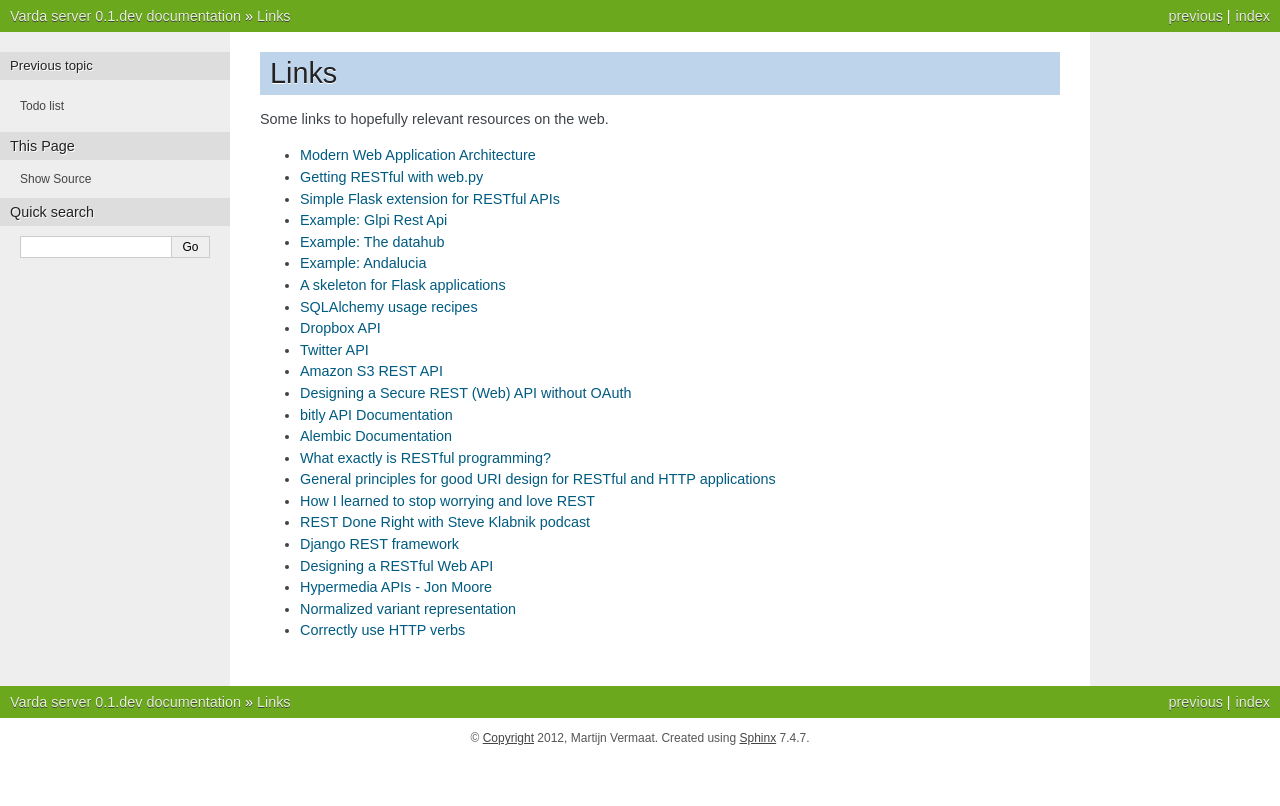
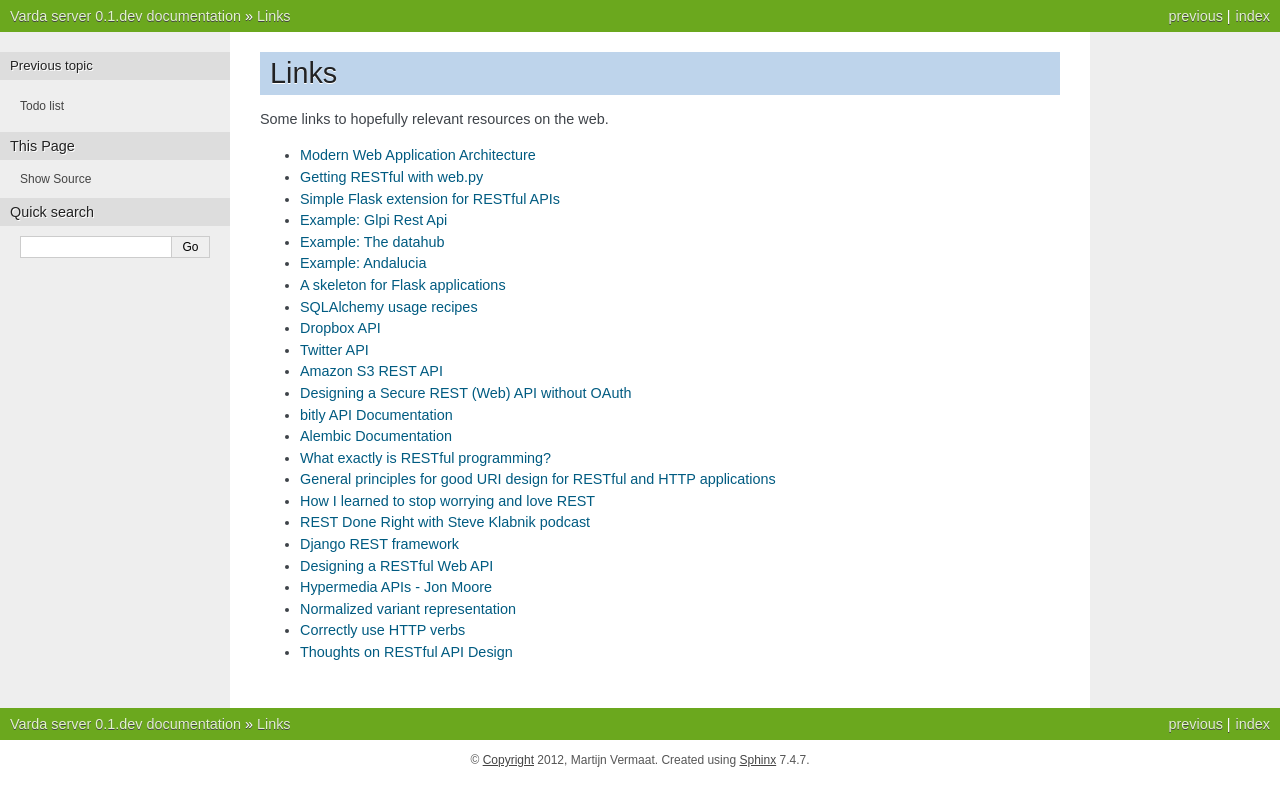
Before and after one commit to varda/varda, a Sphinx documentation site: the page built from doc/links.rst, in a window 1280 px wide. Shown: the top 806 px of the page. Built offline with Sphinx 7.4.7, drawn with Linux system fonts in a browser that asks for light colours; pages that are not in the unit, such as notebooks, are missing from menus.

Commit message:
Link Thoughts on RESTful API Design

```diff
--- a/doc/links.rst
+++ b/doc/links.rst
@@ -26,3 +26,4 @@ Some links to hopefully relevant resources on the web.
 * `Hypermedia APIs - Jon Moore <http://vimeo.com/20781278>`_
 * `Normalized variant representation <https://github.com/chapmanb/bcbio.variation/wiki/Normalized-variant-representation>`_
 * `Correctly use HTTP verbs <http://news.ycombinator.com/item?id=3514668>`_
+* `Thoughts on RESTful API Design <https://restful-api-design.readthedocs.org/en/latest/>`_
```
